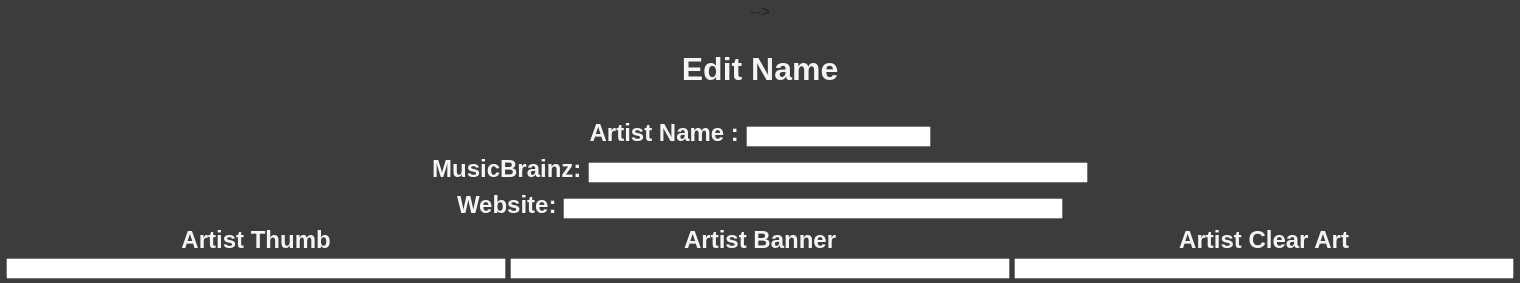
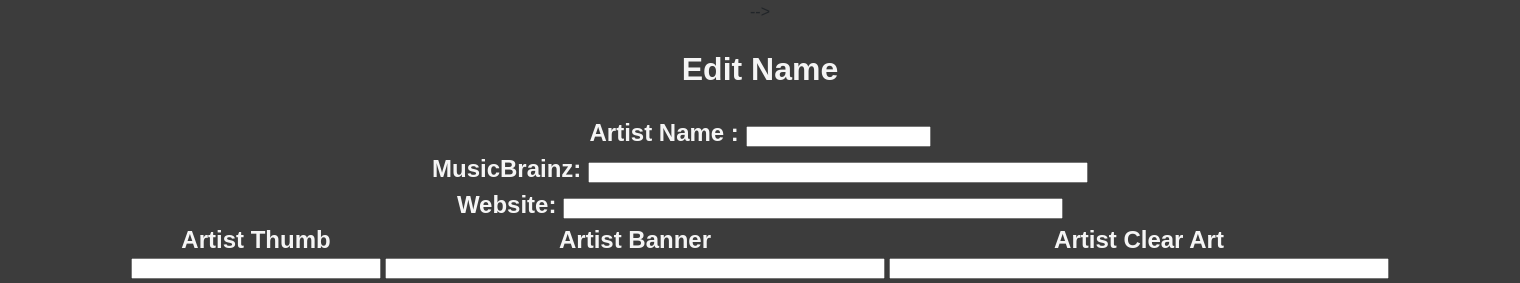
Before and after one commit to mickbuck/MusicSite, a PHP site: page /admin/editartist.php?id=1 in a window 1520 px wide. Shown: the top 283 px of the page. Run offline with PHP 8.4, Linux system fonts and the light colour scheme; data that the repository does not hold is empty; a stand-in replaces the project's code that opens the database connection.

Commit message:
change max image size on thumbs

```diff
--- a/admin/editartist.php
+++ b/admin/editartist.php
@@ -56,7 +56,7 @@
                     <th><h2 class="white">Artist Clear Art</h2></th>
                 </tr>
                 <tr>
-                    <td><input type="text" name="image" value="<?php echo $qq['Image'];?>" style="width:500px" ></td>
+                    <td><input type="text" name="image" value="<?php echo $qq['Image'];?>" style="width:250px" ></td>
                     <td><input type="text" name="banner" value="<?php echo $qq['banner'];?>" style="width:500px" ></td>
                     <td><input type="text" name="clear" value="<?php echo $qq['clear'];?>" style="width:500px" ></td>
                 </tr>
```
